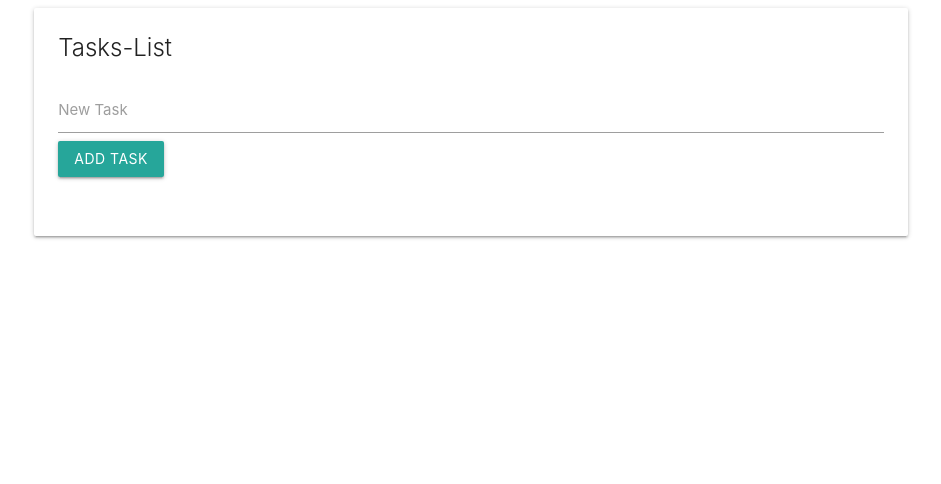
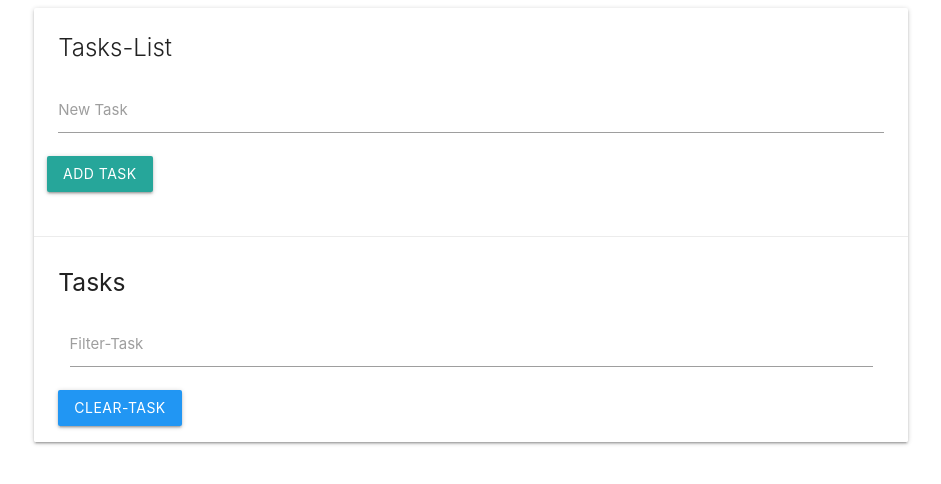
Before and after one commit to siddharthVishwakarma/Vanilla-Javascript-projects, a plain HTML site: page Todo-List/index.html in a window 1280 px wide. Shown: the whole page, without its empty margins (169-1110 px from the left). Drawn offline with nearby package versions, Linux system fonts and the light colour scheme.

Commit message:
add second card

```diff
--- a/Todo-List/index.html
+++ b/Todo-List/index.html
@@ -7,7 +7,8 @@
     <meta name="viewport" content="width=device-width, initial-scale=1.0">
     <title>Task List</title>
     <link rel="stylesheet" href="https://cdnjs.cloudflare.com/ajax/libs/materialize/1.0.0/css/materialize.min.css">
-    <link href="https://maxcdn.bootstrapcdn.com/font-awesome/4.6.3/css/font-awesome.min.css" rel="stylesheet" integrity="sha384-T8Gy5hrqNKT+hzMclPo118YTQO6cYprQmhrYwIiQ/3axmI1hQomh7Ud2hPOy8SP1" crossorigin="anonymous">
+    <link href="https://maxcdn.bootstrapcdn.com/font-awesome/4.6.3/css/font-awesome.min.css" rel="stylesheet"
+        integrity="sha384-T8Gy5hrqNKT+hzMclPo118YTQO6cYprQmhrYwIiQ/3axmI1hQomh7Ud2hPOy8SP1" crossorigin="anonymous">
 </head>
 
 <body>
@@ -24,20 +25,20 @@
                                     <div class="input-field col s12">
                                         <input type="text" name="task" id="task">
                                         <label for="task">New Task</label>
-                                    <div>
+                                    </div>
                                     <input type="submit" value="add task" class="btn">
                                 </form>
                             </div>
                         </div>
-                        <!-- <div class="card-action">
+                        <div class="card-action">
                             <h5 id="task-title">Tasks</h5>
                             <div class="input-field col s12">
                                 <input type="text" name="filter" id="filter">
                                 <label for="filter">Filter-Task</label>
-                            <div>
+                            </div>
                             <ul class="class"></ul>
                             <a href="#" class="clear-task btn blue">Clear-Task</a>
-                        </div> -->
+                        </div>
                     </div>
                 </div>
             </div>
```
